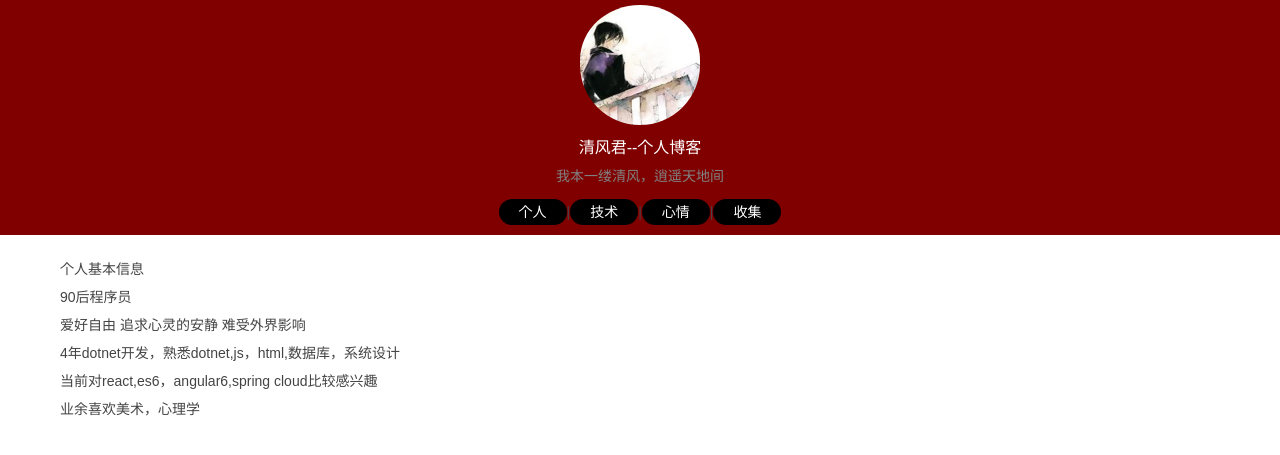
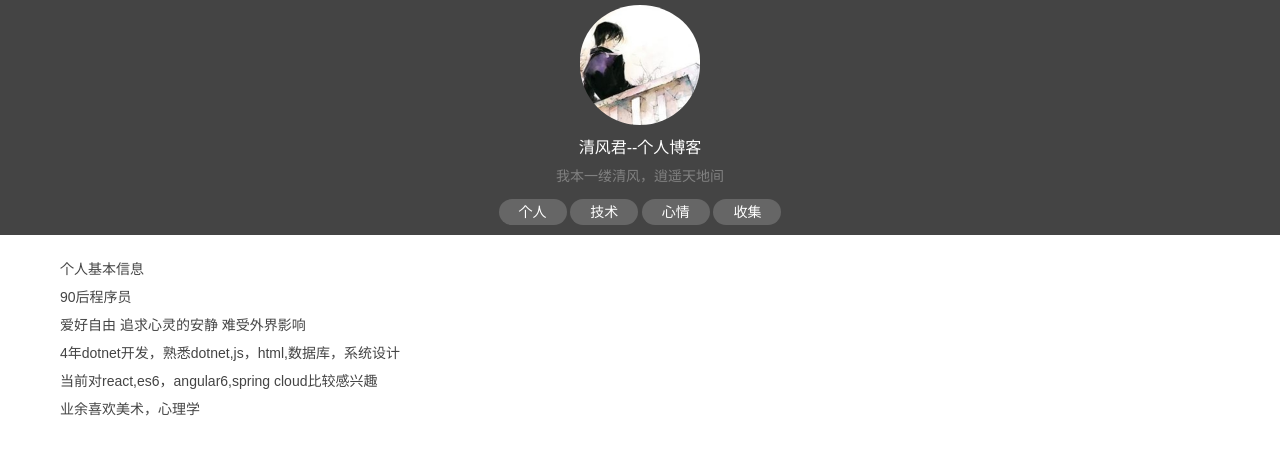
Before and after one commit to qingfengjun/qingfengjun.github.io, a Jekyll site: the page built from index.html, in a window 1280 px wide. Shown: the top 455 px of the page. Built offline with Jekyll 4.4.1, drawn with Linux system fonts in a browser that asks for light colours.

Commit message:
Content\Styles\main.css

```diff
--- a/Content/Styles/main.css
+++ b/Content/Styles/main.css
@@ -117,7 +117,7 @@ ul li {
 .header {
     text-align: center;
     /* background: url(/Content/Images/bg2.jpg) no-repeat center top; */
-    background-color: maroon;
+    background-color: #444;
 }
 
 .me_img {
@@ -144,11 +144,23 @@ ul li {
     line-height: 45px;
     padding-right: 20px;
     padding-left: 20px;
-    background-color: black;
+    background-color: #666;
     border-radius: 20px;
     padding-top: 5px;
     padding-bottom: 5px;
     color: white;
+    text-decoration: none;
+}
+.head_nav a :hover{
+    line-height: 45px;
+    padding-right: 20px;
+    padding-left: 20px;
+    background-color: #999;
+    border-radius: 20px;
+    padding-top: 5px;
+    padding-bottom: 5px;
+    color: white;
+    text-decoration: none;
 }
 
 div.item {
```
